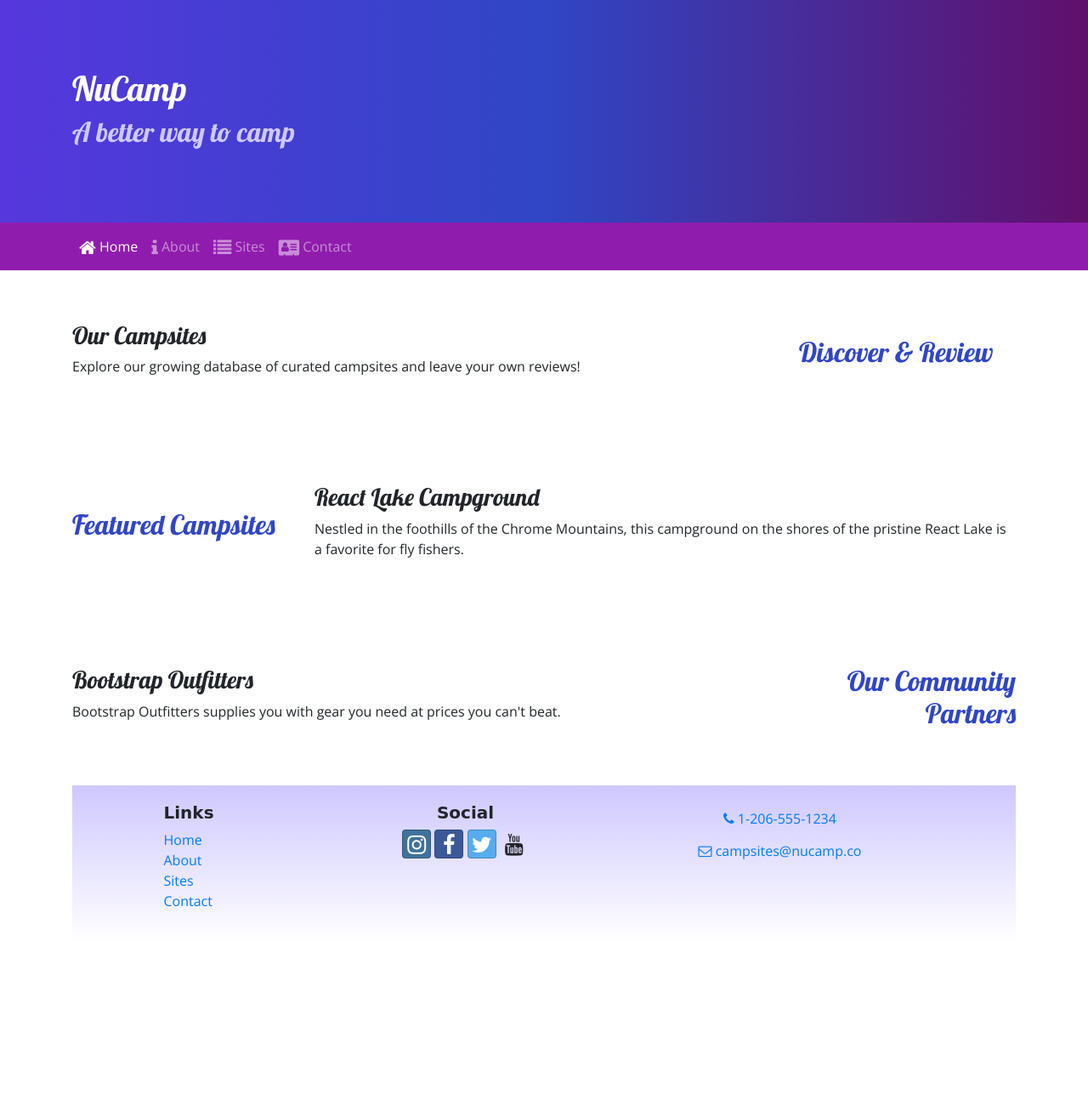
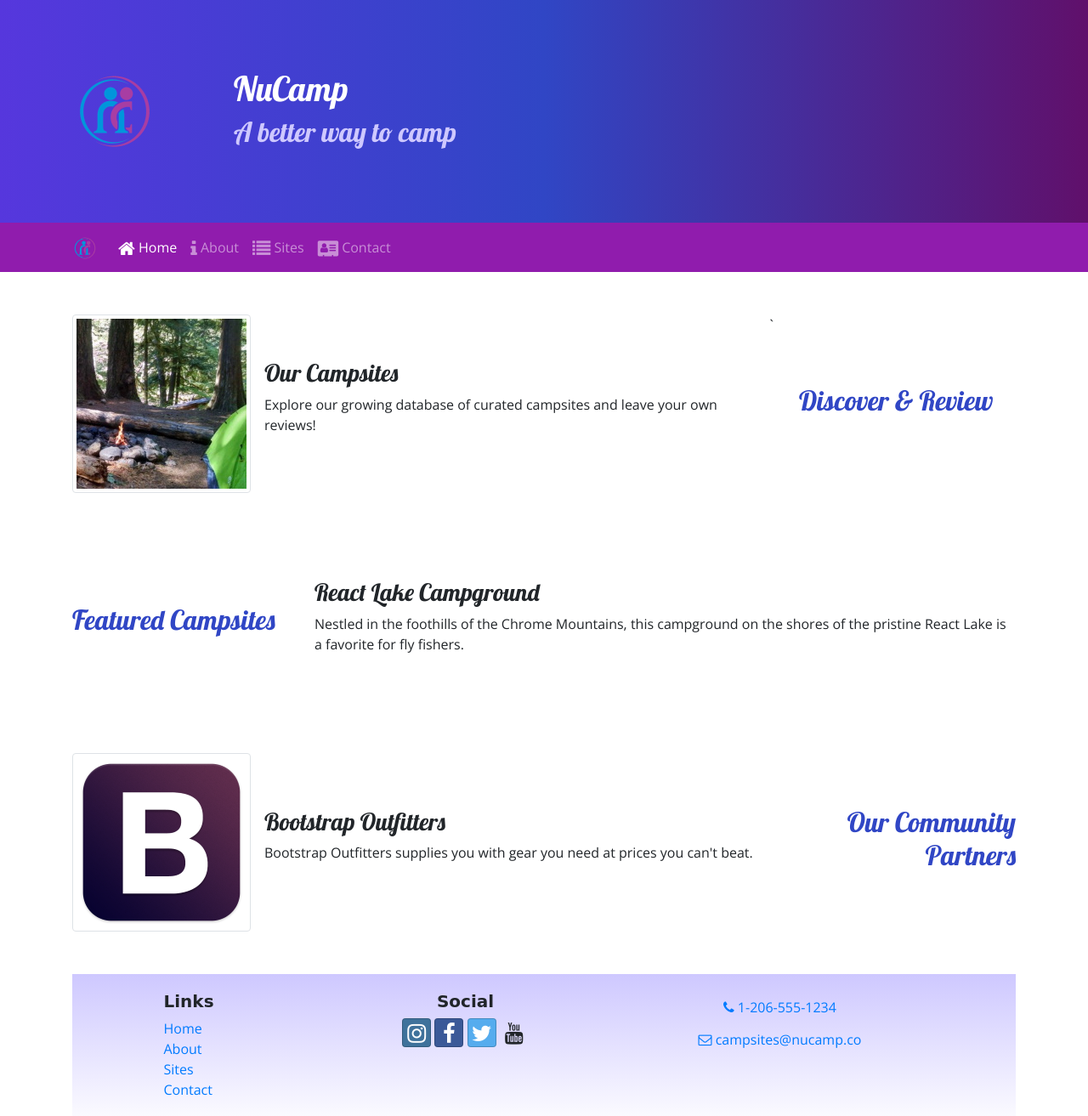
Before and after one commit to stacyhr/newcampsite, a website: page index.html in a window 1280 px wide. Shown: the whole page at 85% size. Before the commit the page ends 1108 px from the top, so only its background shows below. Drawn offline with nearby package versions, Linux system fonts and the light colour scheme.

Commit message:
Images and Media

```diff
--- a/index.html
+++ b/index.html
@@ -21,6 +21,9 @@
     <header class="jumbotron jumbotron-fluid">
         <div class="container">
             <div class="row row-content align-items-center">
+                <div class="col-4 col-sm-3 col-md-2 align-self-center">
+                    <img src="img/logo.png" class="img-fluid" />
+                </div>
                 <div class="col">
                     <h1>NuCamp</h1>
                     <h2>A better way to camp</h2>
@@ -29,7 +32,8 @@
 
     <nav class="navbar navbar-expand-sm navbar-dark sticky-top">
         <div class="container">
-            <button class="navbar-toggler ml-auto" type="button" data-toggle="collapse" data-target="#nucampNavbar">
+            <a class="navbar-brand" href="#"><img src="img/logo.png" height="30" width="30" /></a>
+            <button class="navbar-toggler" type="button" data-toggle="collapse" data-target="#nucampNavbar">
         <span class=" navbar-toggler-icon"></span>
             </button>
             <div class="collapse navbar-collapse" id="nucampNavbar">
@@ -48,8 +52,13 @@
                 <h2>Discover & Review</h2>
             </div>
             <div class="col">
-                <h3>Our Campsites</h3>
-                <p>Explore our growing database of curated campsites and leave your own reviews!</p>
+                <div class="media">
+                <img class="d-flex mr-3 img-thumbnail" src="img/breadcrumb-trail-thumb.jpg" alt="Breadcrumb Trail Thumbnail" />
+                    <div class="media-body align-self-center">
+                    <h3>Our Campsites</h3>
+                    <p>Explore our growing database of curated campsites and leave your own reviews!</p>
+                    </div>
+           `     </div>
             </div>
         </div>
 
@@ -69,8 +78,13 @@
                 <h2 class="text-sm-right">Our Community Partners</h2>
             </div>
             <div class="col">
-                <h3>Bootstrap Outfitters</h3>
-                <p>Bootstrap Outfitters supplies you with gear you need at prices you can't beat.</p>
+                    <div class="media">
+                        <img class="d-flex mr-3 img-thumbnail" src="img/bootstrap-thumb.png" alt="Bootstrap Outfitters" />
+                            <div class="media-body align-self-center">
+                        <h3>Bootstrap Outfitters</h3>
+                        <p>Bootstrap Outfitters supplies you with gear you need at prices you can't beat.</p>
+                             </div>
+                    </div>
             </div>
         </div>
         <footer class="site-footer">
```
Also changed, not shown: aboutus.html (+6 -4 lines), contactus.html (+8 -5 lines), img/bootstrap-thumb.png (added), img/breadcrumb-trail-thumb.jpg (added), img/breadcrumb-trail.jpg (added), img/chrome-river-thumb.jpg (added), img/chrome-river.jpg (added), img/logo.png (added), img/react-lake-thumb.jpg (added), img/react-lake.jpg (added).
